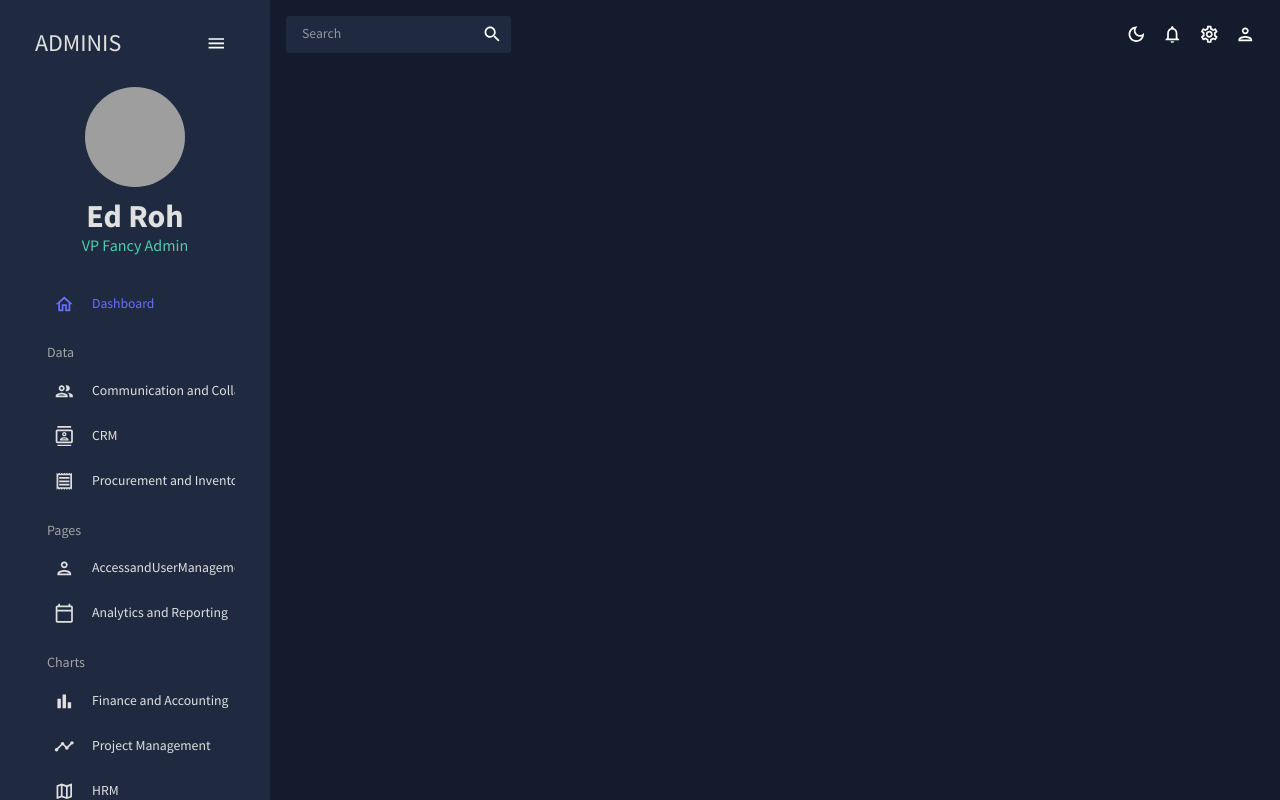
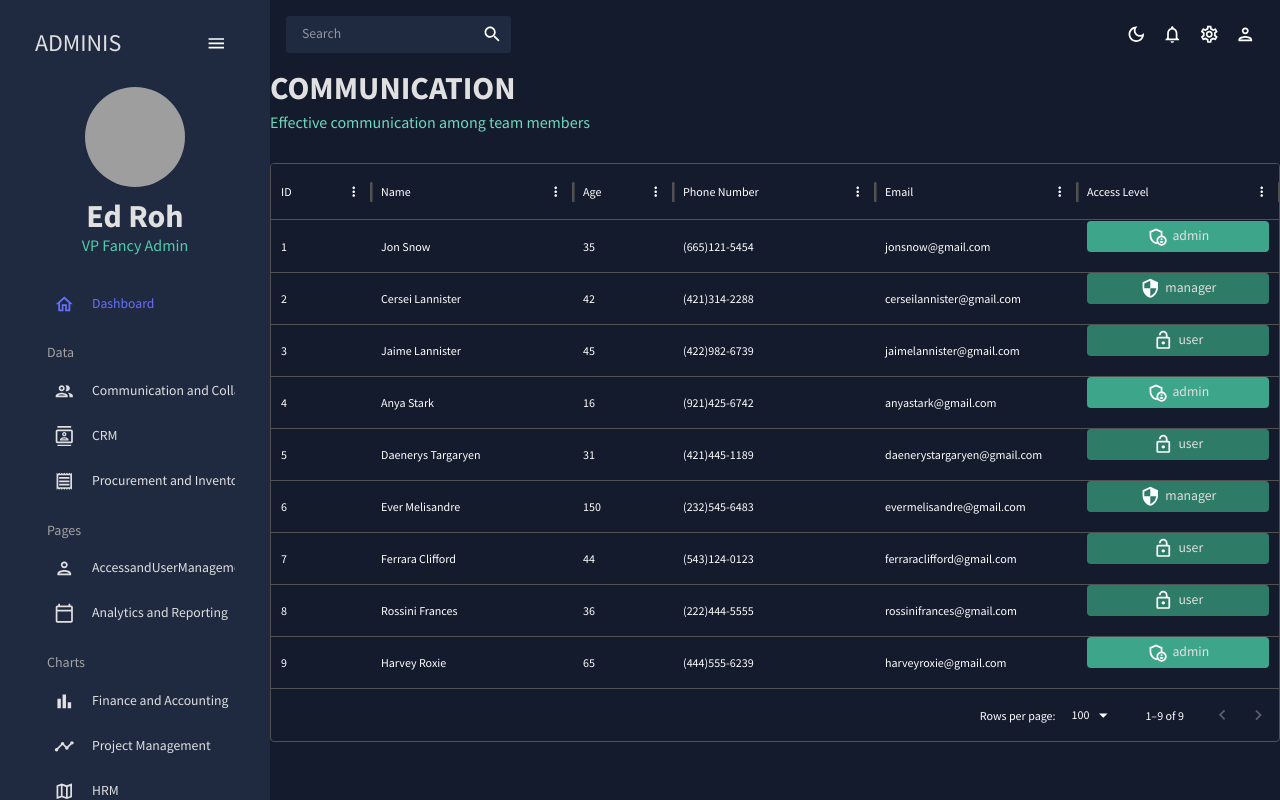
Before and after one commit to offorjohn/erp-2, a React (Create React App) app: page /communication in a window 1280 px wide. Built offline with nearby package versions, Linux system fonts and the light colour scheme; grey boxes are pictures that could not be loaded.

Commit message:
5  commit

```diff
--- a/src/App.js
+++ b/src/App.js
@@ -3,6 +3,7 @@
 import Topbar from "./scenes/global/Topbar";
 import Sidebar from "./scenes/global/Sidebar";
 import Dashboard from "./scenes/dashboard";
+import Communication from "./scenes/communication";
 
 import { CssBaseline, ThemeProvider } from "@mui/material";
 import { ColorModeContext, useMode } from "./theme";
@@ -22,6 +23,7 @@
             <Topbar setIsSidebar={setIsSidebar} />
             <Routes>
               <Route path="/" element={<Dashboard />} />
+              <Route path="/communication" element={< Communication/>} />
 
             </Routes>
           </main>
--- /dev/null
+++ b/src/scenes/communication/index.jsx
@@ -0,0 +1,94 @@
+import { Box, Typography, useTheme } from "@mui/material";
+import { DataGrid } from "@mui/x-data-grid";
+import { tokens } from "../../theme";
+import { mockDataTeam } from "../../data/mockData";
+import AdminPanelSettingsOutlinedIcon from "@mui/icons-material/AdminPanelSettingsOutlined";
+import LockOpenOutlinedIcon from "@mui/icons-material/LockOpenOutlined";
+import SecurityOutlinedIcon from "@mui/icons-material/SecurityOutlined";
+import Header from "../../components/Header";
+
+const Communication = () => {
+    const theme = useTheme();
+    const colors = tokens(theme.palette.mode);
+
+    const columns = [
+        { field: "id", headerName: "ID" },
+        {
+            field: "name",
+            headerName: "Name",
+            flex: 1,
+            cellClassName: "name-column--cell",
+
+        },
+        {
+            field: "age",
+            headerName: "Age",
+            type: "number",
+            headerAlign: "left",
+            align: 'left',
+
+
+        },
+        {
+            field: "phone",
+            headerName: "Phone Number",
+            flex: 1,
+        },
+        {
+            field: "email",
+            headerName: "Email",
+            flex: 1,
+        },
+        {
+            field: "access",
+            headerName: "Access Level",
+            flex: 1,
+            renderCell: ({row: { access}}) => {
+                return (
+                    <Box
+                       width="60"
+                       m="0 auto"
+                       p="5px"
+                       display="flex"
+                       justifyContent="center"
+                       backgroundColor={
+                              access === "admin"
+                             ? colors.greenAccent[600]
+                             : colors.greenAccent[700]
+
+                       }
+                       borderRadius="4px"
+                       >
+                        {access === "admin" && <AdminPanelSettingsOutlinedIcon />}
+                        {access === "manager" && <SecurityOutlinedIcon />}
+                        {access === "user" && <LockOpenOutlinedIcon />}
+                        <Typography color={colors.grey[100]} sx={{ ml: "5px" }}>
+                            {access}
+                        </Typography>
+
+
+                       </Box>
+                )
+
+            }
+        },
+    ];
+
+
+
+
+    return (
+        <Box>
+            <Header title="COMMUNICATION" subtitle="Effective communication among team members" />
+            <Box>
+                <DataGrid
+                    rows={mockDataTeam}
+                    columns={columns}
+                />
+            </Box>
+        </Box>
+    )
+
+}
+
+export default Communication;
```
